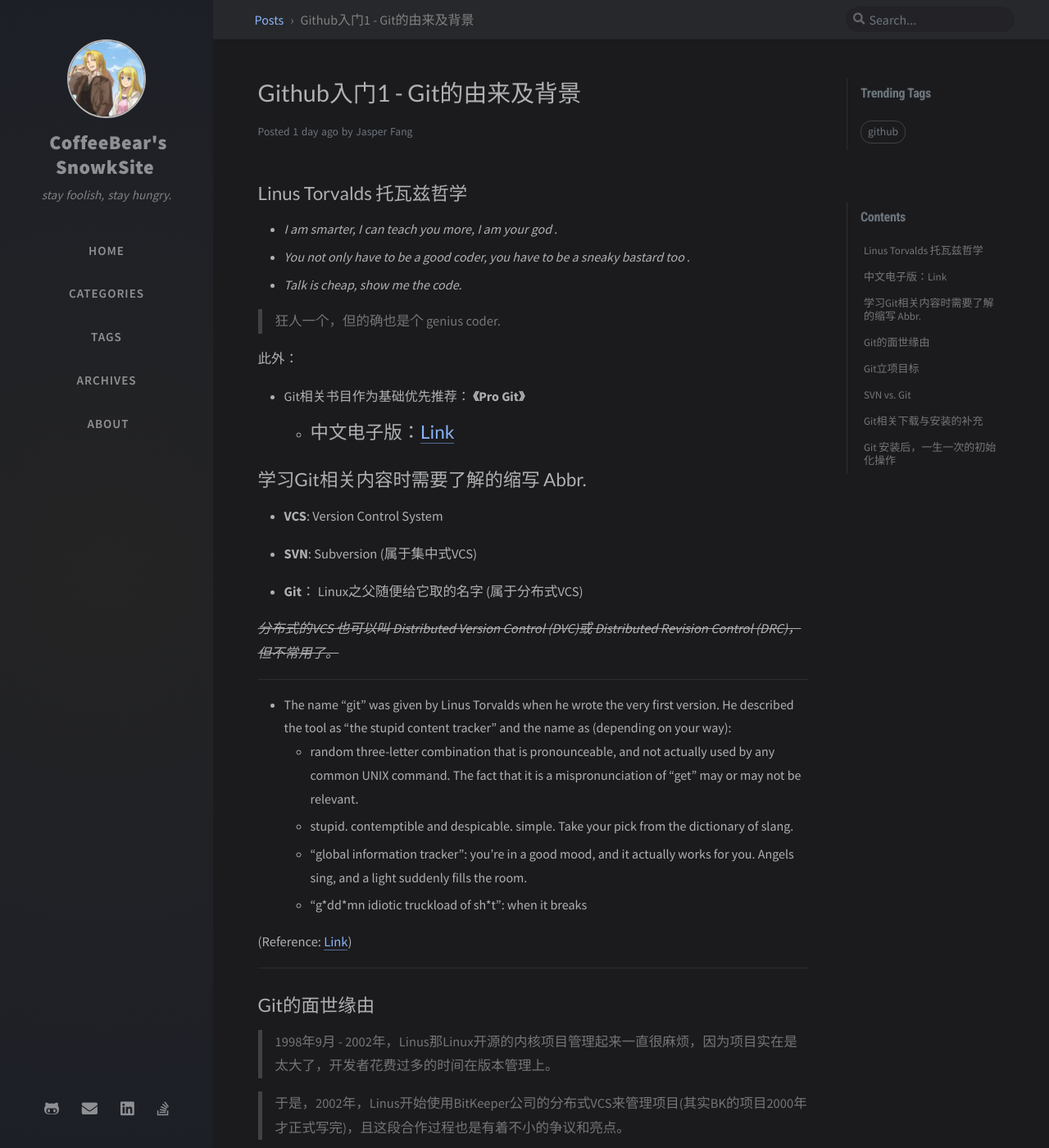
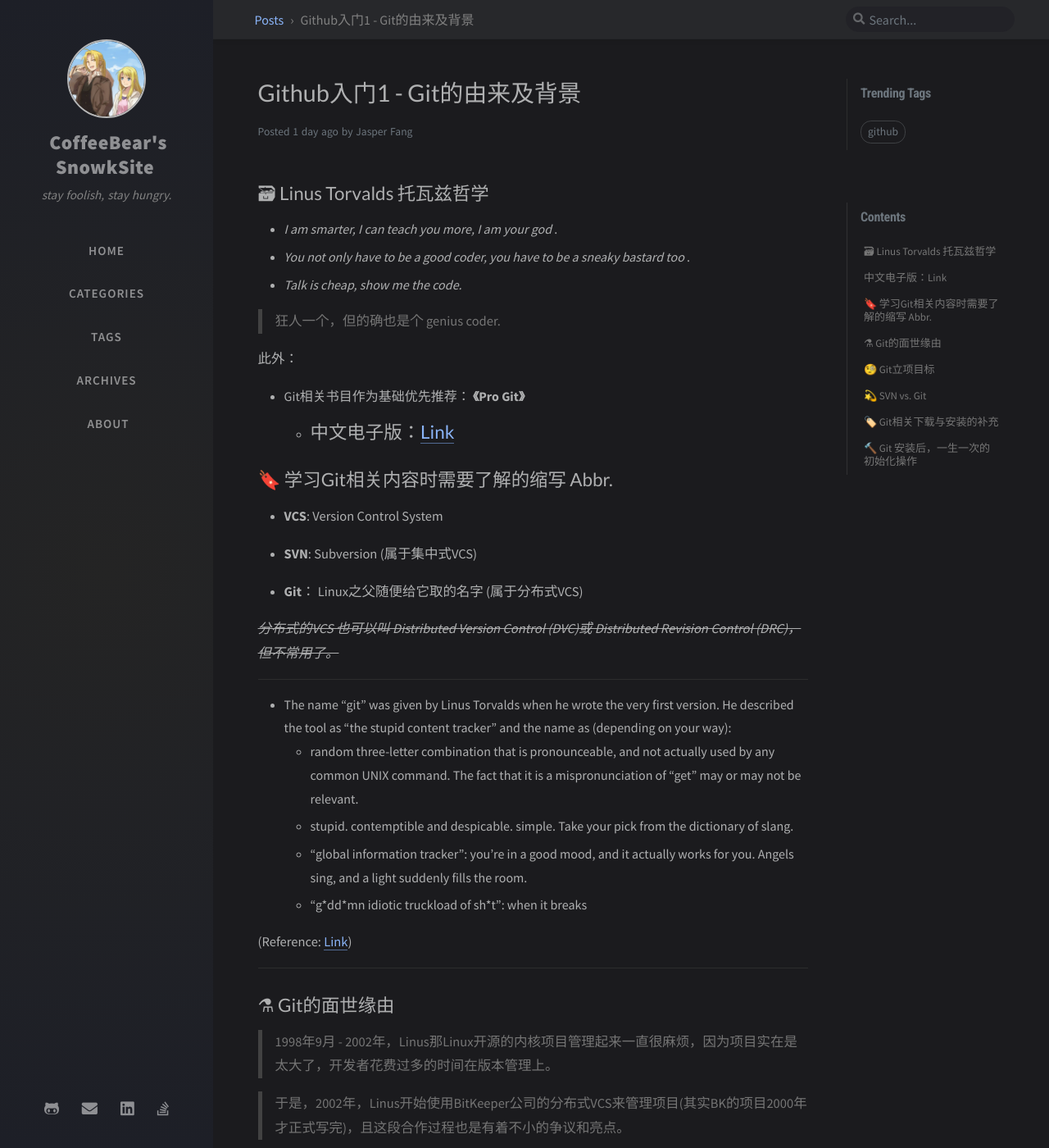
Before and after one commit to i493052739/i493052739.github.io, a Jekyll site: the page built from _posts/2020-12-09-Github入门1.md, in a window 1280 px wide and 1400 px high. Shown: the whole window at 82% size. Built offline with Jekyll 4.4.1, drawn with Linux system fonts in a browser that asks for light colours; nearby versions of some CDN libraries; comment, search, counter and statistics services are not loaded; some of the changed text lies outside the part shown.

```diff
--- a/_posts/2020-12-09-Github入门1.md
+++ b/_posts/2020-12-09-Github入门1.md
@@ -7,7 +7,7 @@ tags: [github]
 pin: false
 ---
 
-## Linus Torvalds 托瓦兹哲学
+## 🗃 Linus Torvalds 托瓦兹哲学
 
 * *I am smarter, I can teach you more, I am your god*.
 * *You not only have to be a good coder, you have to be a sneaky bastard too*.
@@ -20,7 +20,7 @@ pin: false
   * 中文电子版：[Link](https://gitee.com/progit/1-%E8%B5%B7%E6%AD%A5.html#1.1-%E5%85%B3%E4%BA%8E%E7%89%88%E6%9C%AC%E6%8E%A7%E5%88%B6)
 ---
 
-## 学习Git相关内容时需要了解的缩写 Abbr.
+## 🔖 学习Git相关内容时需要了解的缩写 Abbr.
 * **VCS**:  Version Control System
 
 * **SVN**: Subversion (属于集中式VCS)
@@ -41,7 +41,7 @@ and the name as (depending on your way):
 (Reference: [Link](https://en.wikipedia.org/wiki/Git))
 
 ---
-## Git的面世缘由
+## ⚗ Git的面世缘由
 
 >1998年9月 - 2002年，Linus那Linux开源的内核项目管理起来一直很麻烦，因为项目实在是太大了，开发者花费过多的时间在版本管理上。
 
@@ -55,7 +55,7 @@ and the name as (depending on your way):
 
 ---
 
-## Git立项目标
+## 🧐 Git立项目标
 
 1. 分支切换速度要尽可能快
 
@@ -75,7 +75,7 @@ and the name as (depending on your way):
 
 ---
 
-## SVN vs. Git
+## 💫 SVN vs. Git
 
 | 差异         | SVN                                                          | Git                                                          |
 | ------------ | ------------------------------------------------------------ | ------------------------------------------------------------ |
@@ -95,7 +95,7 @@ and the name as (depending on your way):
 
 ---
 
-## Git相关下载与安装的补充
+## 🏷️ Git相关下载与安装的补充
 
 * 基础 Git-SCM (Git Client / Git Bash) 下载地址:
 
@@ -110,7 +110,7 @@ and the name as (depending on your way):
 
 ---
 
-## Git 安装后，一生一次的初始化操作
+## 🔨 Git 安装后，一生一次的初始化操作
 
 打开 git bash
 
```
Also changed, not shown: _posts/2020-12-11-Github入门2.md (+8 -0 lines).
